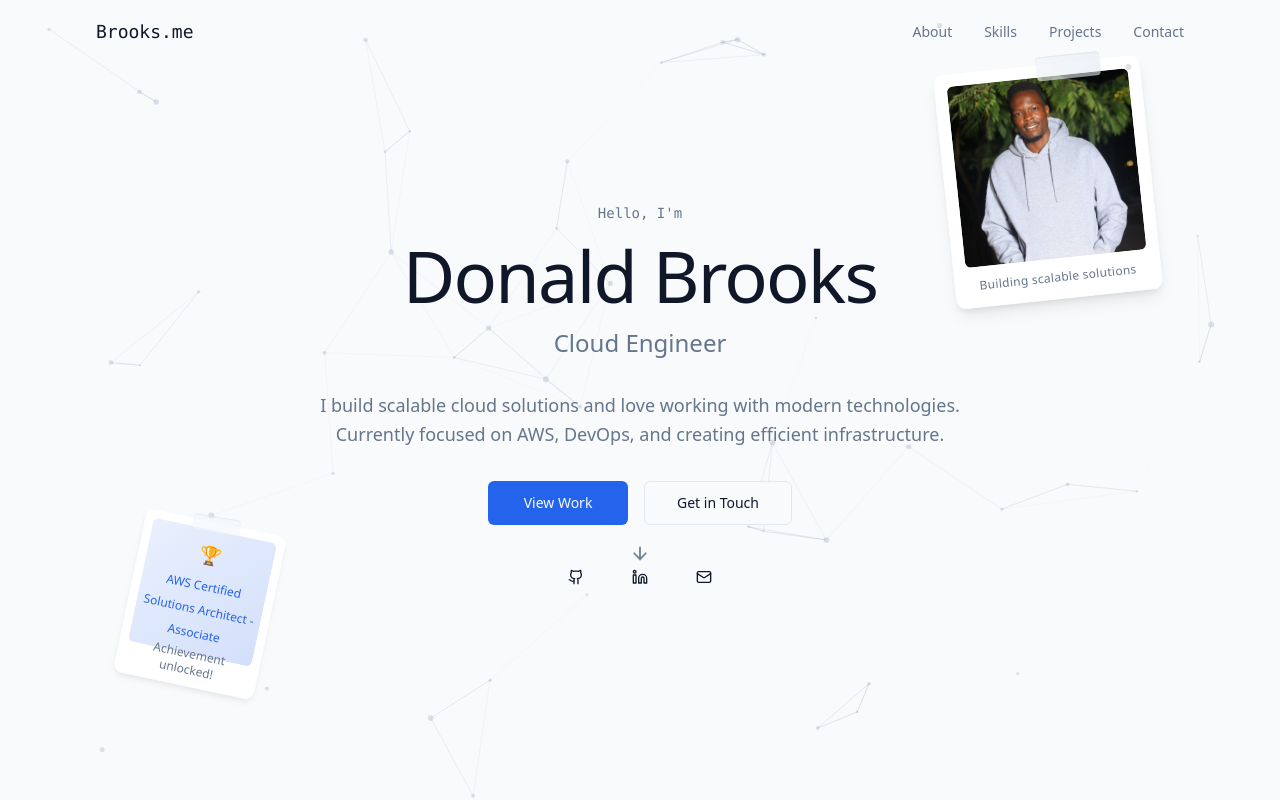
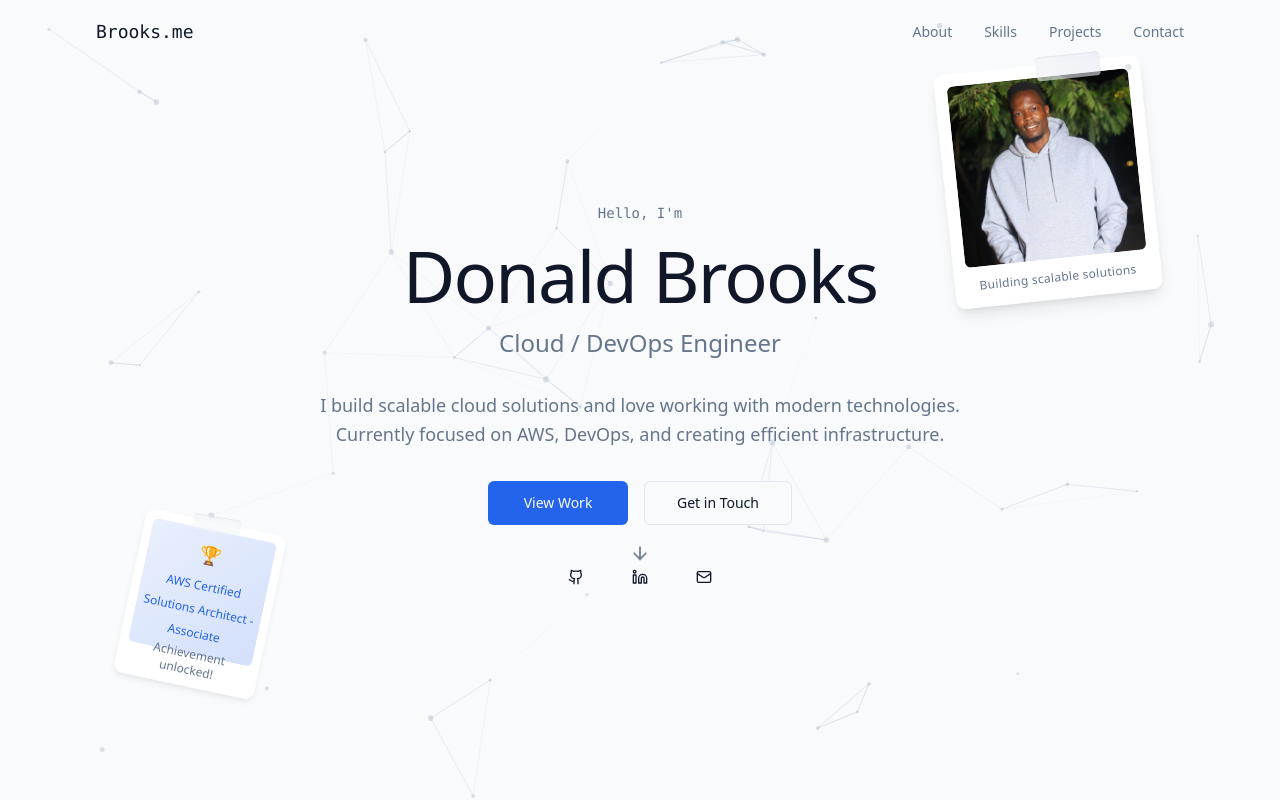
Before and after one commit to brooksd/cloud-portfolio, a Next.js app: page / in a window 1280 px wide. Shown: the top 800 px of the page. Built offline with nearby package versions, Linux system fonts and the light colour scheme.

Commit message:
Hero page Update

```diff
--- a/components/hero.tsx
+++ b/components/hero.tsx
@@ -111,7 +111,7 @@ export function Hero() {
               transition={{ delay: 0.4, duration: 0.8 }}
               className="text-xl sm:text-2xl text-muted-foreground font-light"
             >
-              Cloud Engineer
+              Cloud / DevOps Engineer
             </motion.p>
           </div>
 
```
